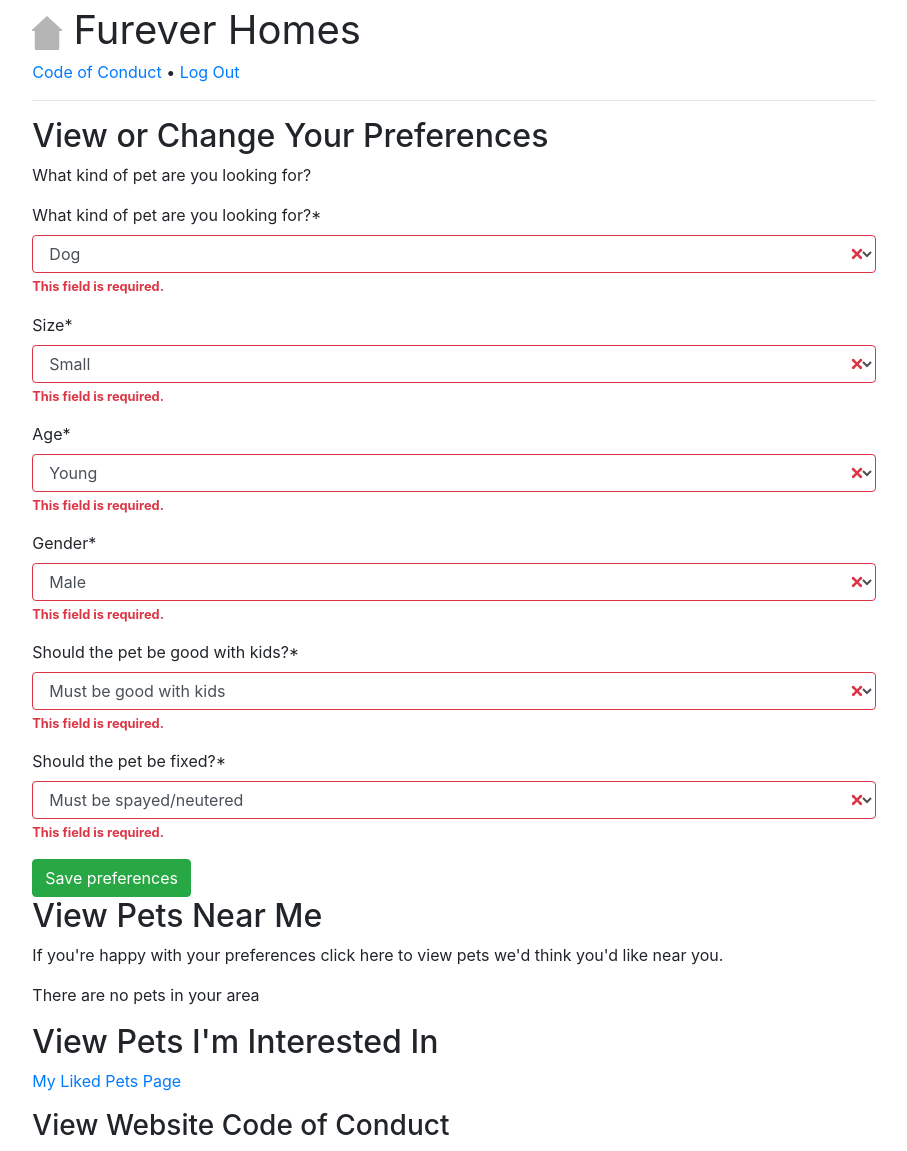
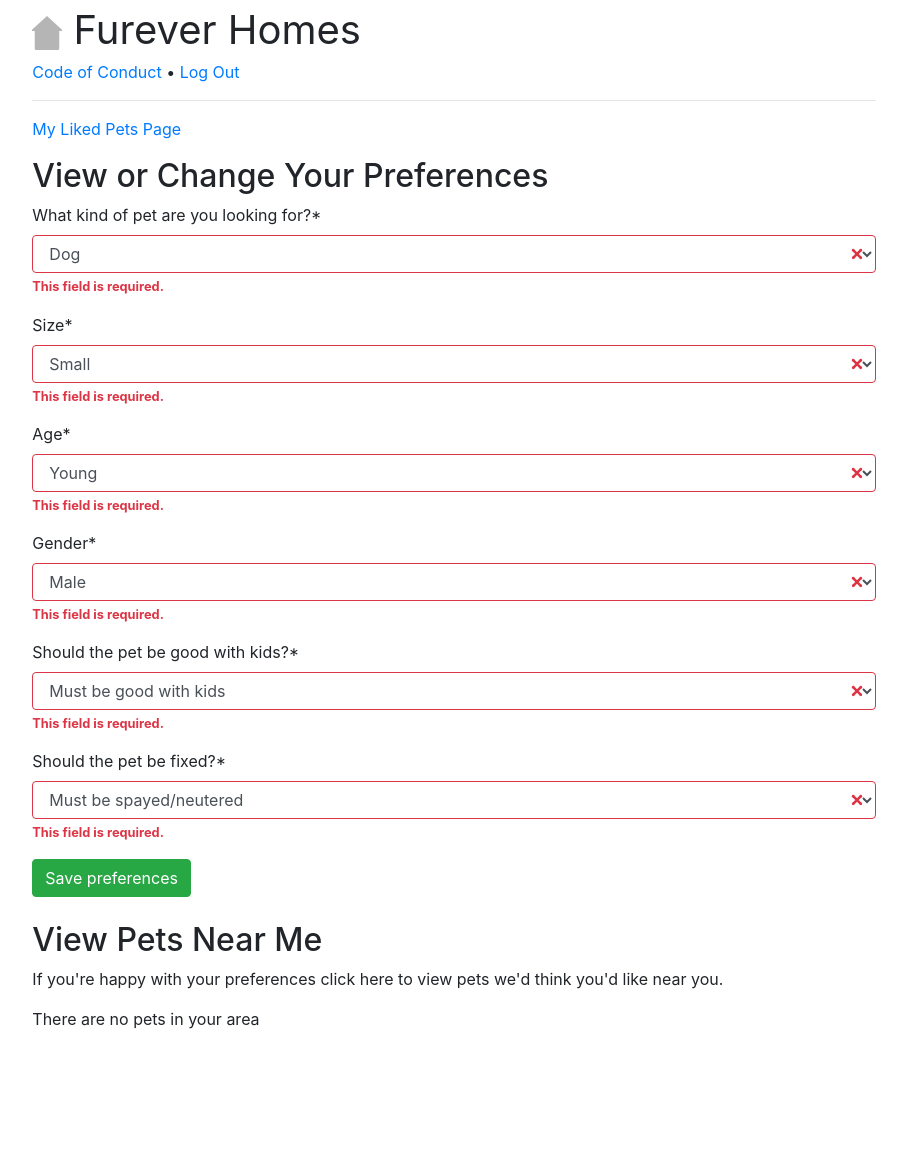
Before and after one commit to arivaden/furever_homes, a Django app: page /fo_dashboard/ in a window 1280 px wide. Shown: the whole page, without its empty margins (186-1093 px from the left). After the commit the page ends 1029 px from the top, so only its background shows below. Run offline with Django 4.2, Linux system fonts and the light colour scheme; a user stored in the database is signed in; tables that the repository leaves empty hold one stand-in row (values such as "Sample post"); some libraries are stand-ins or nearby versions.

Commit message:
fo stuff works

```diff
--- a/fureverhomes_users_app/models.py
+++ b/fureverhomes_users_app/models.py
@@ -139,7 +139,7 @@
 	#should work according to documentation, new code
 	def view_liked_pets(self):
 		fo_id = self.fo_id
-		clicked_pets = PetProfile.objects.filter(interested_users__id=fo_id)
+		clicked_pets = PetProfile.objects.filter(interested_users__user_id=fo_id)
 		return clicked_pets
 
 class CurrentOwner(User):
--- a/fureverhomes_users_app/views.py
+++ b/fureverhomes_users_app/views.py
@@ -30,9 +30,9 @@
             isCo = False
 
         if isCo:
-            return co_dashboard(request) #render(request, 'dashboard/co_dashboard.html')
+            return co_dashboard(request)
         else:
-            return fo_dashboard(request)#render(request, 'dashboard/fo_dashboard.html')
+            return fo_dashboard(request)
     else:
         return render(request, 'dashboard/dashboard.html')
 
@@ -86,11 +86,12 @@
         fixed = pref_form.cleaned_data['fixed_pref']
         sex = pref_form.cleaned_data['sex_pref']
         adopter.edit_preferences(type, size, age, sex, kids, fixed)
-        return render(request, 'dashboard/fo_dashboard.html')
-    pets_in_area = adopter.find_pets()
-    return render(request, 'dashboard/fo_dashboard.html', {'pref_form': pref_form, 'pet_pool':pets_in_area})
+        pets_in_area = adopter.find_pets()
+        return render(request, 'dashboard/fo_dashboard.html', {'pref_form': pref_form, 'pet_pool':pets_in_area})
+    return render(request, 'dashboard/fo_dashboard.html', {'pref_form': pref_form})
 
-def fo_view_interested_pets(request):
+
+def fo_liked_pets(request):
     adopter = FutureOwner.objects.get(user_id=request.user.user_id)
     interested_pets = adopter.view_liked_pets()
     return render(request, 'pets/fo_liked_pets.html', {'liked_pets':interested_pets})
@@ -186,7 +187,6 @@
            "profile_pic": pet_model.profile_pic,
            "description": pet_model.description,
             "rehoming_reason" : pet_model.rehoming_reason
-
     }
     return render(request, 'pets/pet_profile.html', {'pet': pet, 'editor':editor, 'adopter':adopter})
 
@@ -206,8 +206,9 @@
     pet.mark_as_adopted()
     return redirect('co_dashboard')
 
-def mark_as_interested(pet_profile_id, user_id):
+
+def mark_as_interested(request, pet_profile_id):
     pet = PetProfile.objects.get(pet_profile_id=pet_profile_id)
-    adopter = FutureOwner.objects.get(fo_id=user_id)
+    adopter = FutureOwner.objects.get(user_id=request.user.user_id)
     pet.mark_as_interested(adopter)
-    return redirect('pet_profile')
+    return redirect('fo_liked_pets')#render(request, 'pets/pet_profile.html')
--- a/local_fureverhomes/urls.py
+++ b/local_fureverhomes/urls.py
@@ -21,6 +21,6 @@
     path('pet_profile/<int:pet_profile_id>', views.pet_profile, name='pet_profile'),
     path('code_of_conduct', views.code_of_conduct, name='code_of_conduct'),
     path('delete_pet_profile/<int:pet_profile_id>', views.delete_pet_profile, name='delete_pet_profile'),
-    path('delete_pet_profile/<int:pet_profile_id>', views.delete_pet_profile, name='delete_pet_profile'),
-    path('mark_as_interested/<int:pet_profile_id>/<int:user_id>', views.mark_as_interested, name='mark_as_interested')
+    path('mark_as_interested/<int:pet_profile_id>', views.mark_as_interested, name='mark_as_interested'),
+    path('fo_liked_pets/', views.fo_liked_pets, name='fo_liked_pets'),
 ] + static(settings.MEDIA_URL, document_root=settings.MEDIA_ROOT)
--- a/templates/dashboard/fo_dashboard.html
+++ b/templates/dashboard/fo_dashboard.html
@@ -1,19 +1,20 @@
 {% extends "base.html" %}
 {% load crispy_forms_tags %}
 {% block content %}
+<div id="content"><p><a href="{% url 'fo_liked_pets' %}"> My Liked Pets Page</a></p></div>
 <head>
     <meta charset="UTF-8">
     <title>Your Account</title>
 </head>
 <body>
     <h2>View or Change Your Preferences</h2>
-        <p>What kind of pet are you looking for?</p>
         <form action="" method="post" enctype="multipart/form-data">
         {{ pref_form|crispy }}
         {% csrf_token %}
         <button type="submit" class="btn btn-success ">Save preferences</button>
 </form>
     <div>
+        <br>
     <h2>View Pets Near Me</h2>
         <p>If you're happy with your preferences click here to view pets we'd think you'd like near you.</p>
         {% if pet_pool %}
@@ -36,12 +37,5 @@
     <p> There are no pets in your area</p>
     {% endif %}
     </div>
-    <div>
-    <h2>View Pets I'm Interested In</h2>
-
-        <p><a href="{% url 'fo_liked_pets' %}"> My Liked Pets Page</a></p>
-    </div>
-
-<h3> View Website Code of Conduct</h3>
 </body>
     {% endblock %}
--- a/templates/pets/pet_profile.html
+++ b/templates/pets/pet_profile.html
@@ -44,7 +44,8 @@
             </div>
     {% endif %}
     {% if adopter %}
-    <form action="{% url 'mark_as_interested' pet.pet_profile_id user.user_id %}" method="POST">
+    <form action="{% url 'mark_as_interested' pet.pet_profile_id %}" method="POST">
+        {% csrf_token %}
         <button type="submit">I'm Interested</button>
     </form>
     {% endif %}
```
Also changed, not shown: templates/pets/fo_liked_pets.html (+5 -4 lines).
